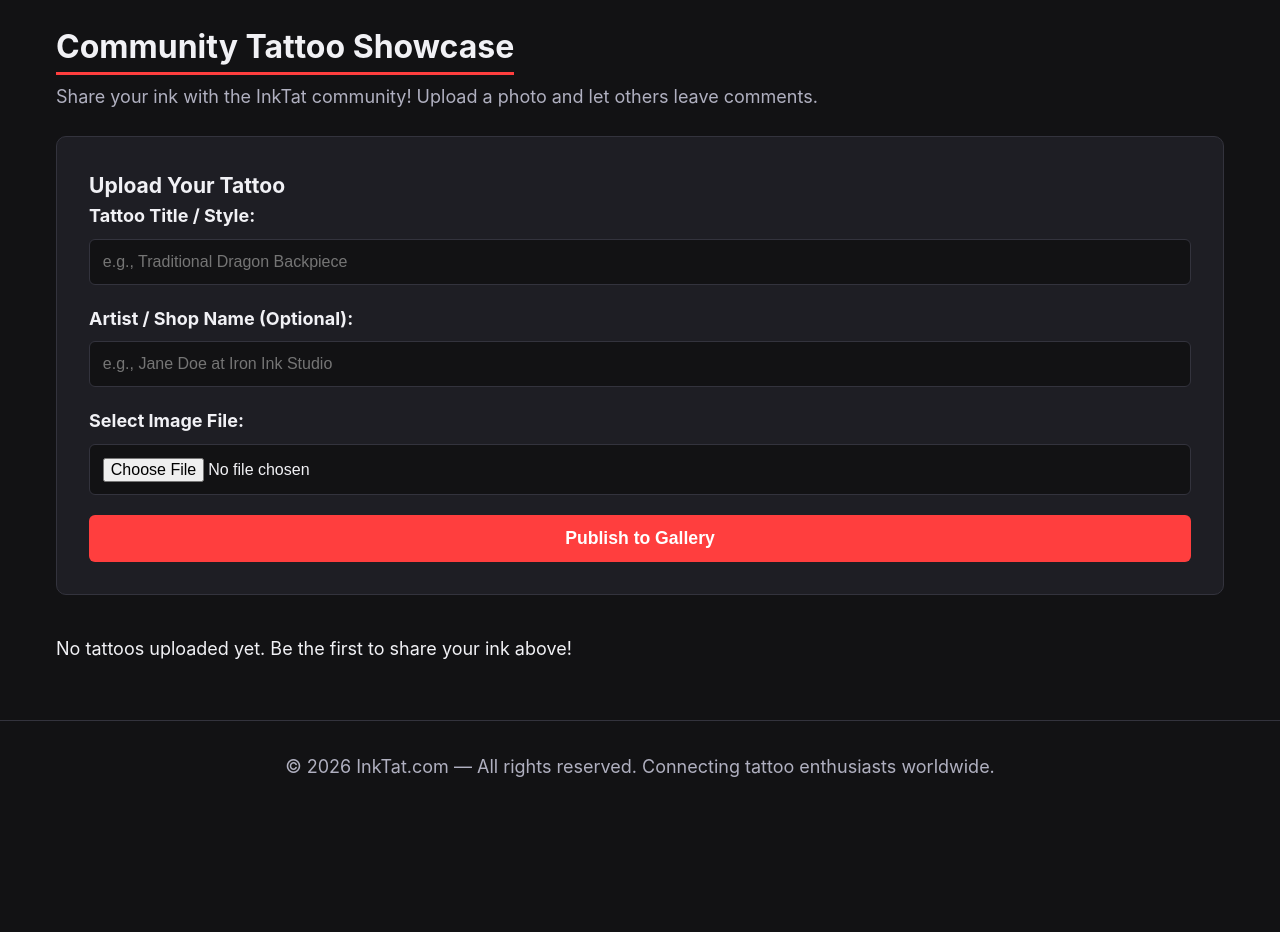
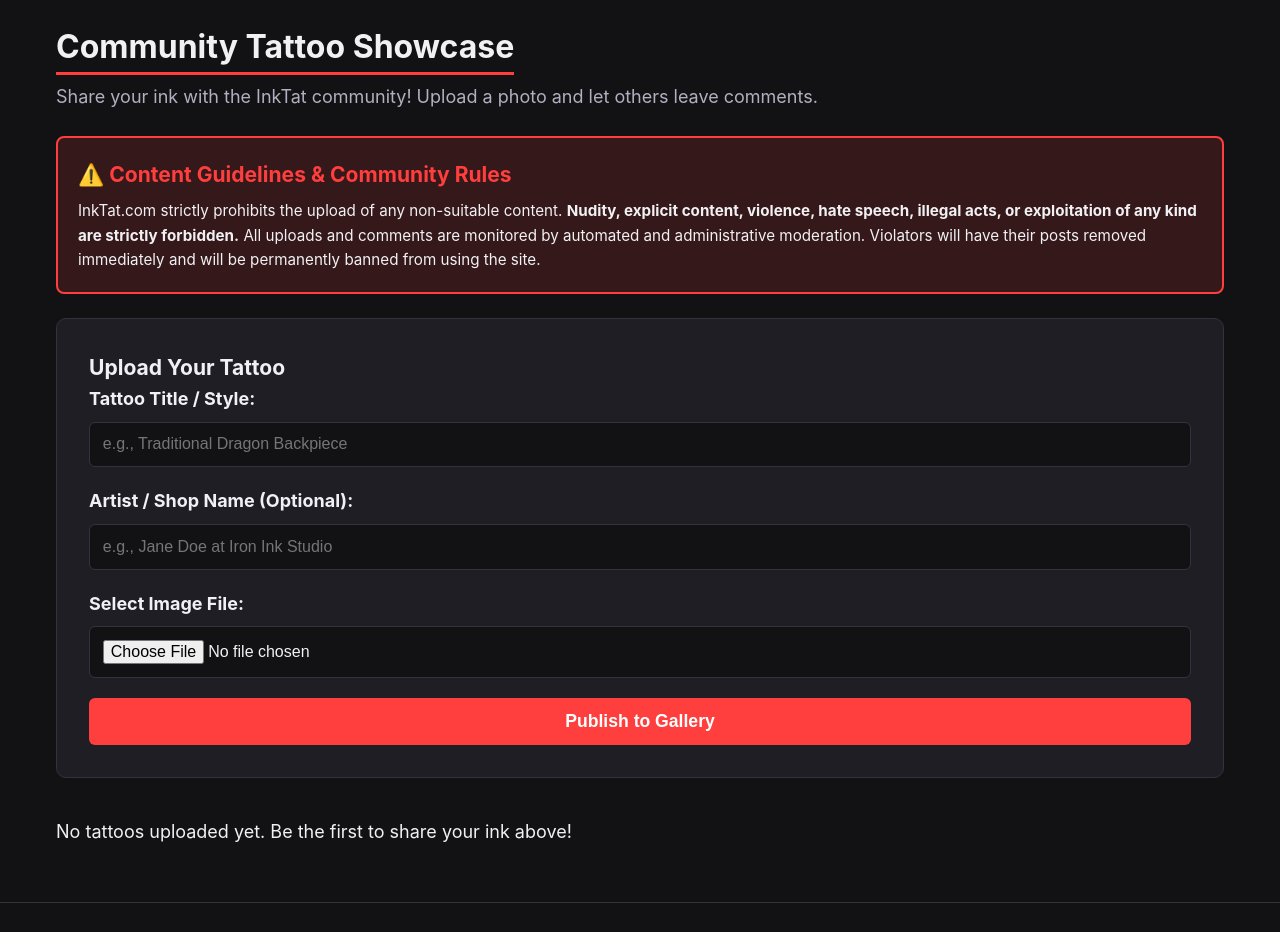
Before and after one commit to ArriveTime/ink-tats, a plain HTML site: page index.html in a window 1280 px wide. Shown: the part 1560-2492 px from the top of the page. Before the commit the page ends 2374 px from the top, so only its background shows below. Drawn offline with Linux system fonts and the light colour scheme; no server answers.

Commit message:
Add content guidelines banner to upload section
Added a strict policy banner to the community upload section, outlining content guidelines and community rules.

```diff
--- a/index.html
+++ b/index.html
@@ -82,7 +82,7 @@
     <section id="news" class="content-section">
       <h2>Latest Tattoo News & Industry Updates</h2>
       <div class="news-container" id="news-container">
-        <!-- Dynamically populated or rendered via JS -->
+        <!-- Dynamically populated via JS -->
       </div>
     </section>
 
@@ -90,6 +90,15 @@
     <section id="gallery" class="content-section">
       <h2>Community Tattoo Showcase</h2>
       <p class="section-desc">Share your ink with the InkTat community! Upload a photo and let others leave comments.</p>
+
+      <!-- STRICT POLICY BANNER -->
+      <div style="background-color: rgba(255, 62, 62, 0.15); border: 2px solid var(--accent-color); padding: 1.25rem; border-radius: 8px; margin-bottom: 1.5rem;">
+        <h3 style="color: var(--accent-color); margin-bottom: 0.5rem;">⚠️ Content Guidelines & Community Rules</h3>
+        <p style="font-size: 0.95rem;">
+          InkTat.com strictly prohibits the upload of any non-suitable content. <strong>Nudity, explicit content, violence, hate speech, illegal acts, or exploitation of any kind are strictly forbidden.</strong>
+          All uploads and comments are monitored by automated and administrative moderation. Violators will have their posts removed immediately and will be permanently banned from using the site.
+        </p>
+      </div>
 
       <!-- Upload Form -->
       <form id="upload-form" class="upload-form">
@@ -115,7 +124,7 @@
 
       <!-- User Uploaded Posts Display -->
       <div id="posts-container" class="posts-grid">
-        <!-- Uploaded posts and comment boxes render here -->
+        <!-- Uploaded posts render here -->
       </div>
     </section>
 
```
